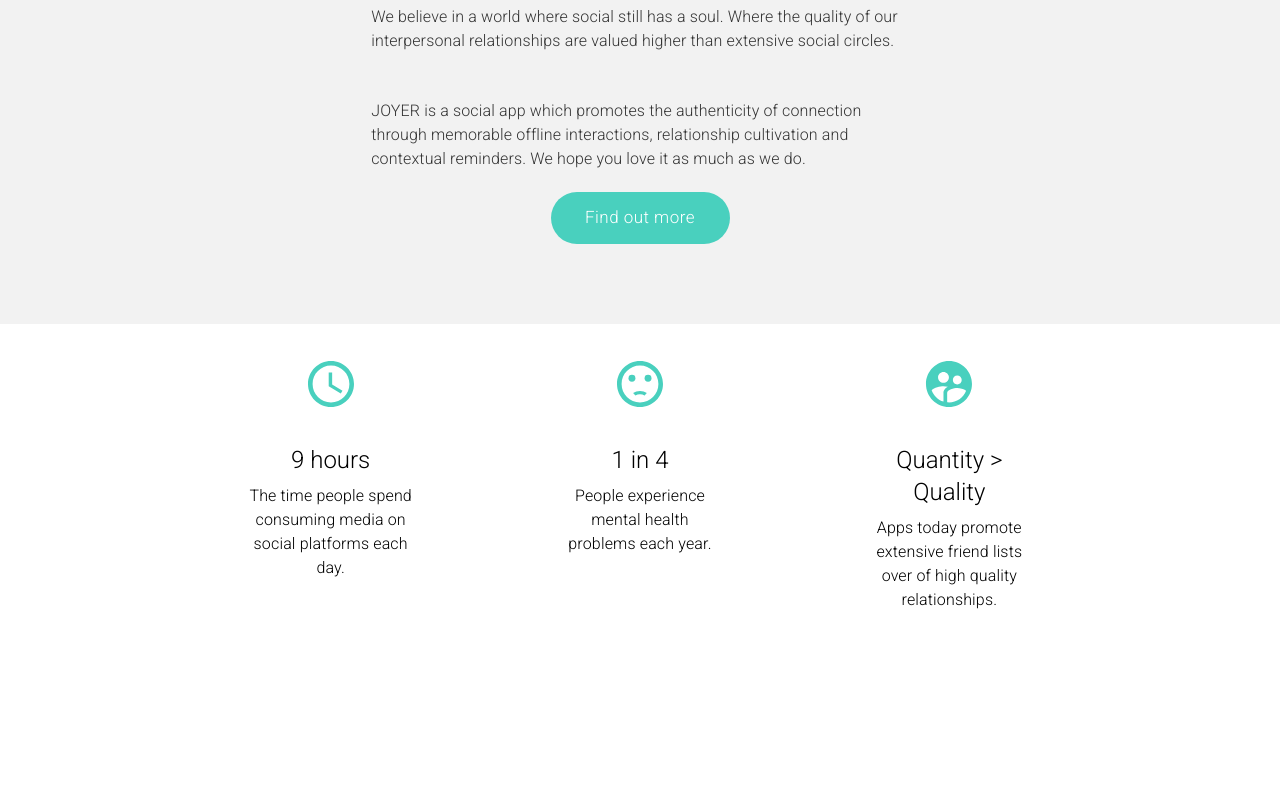
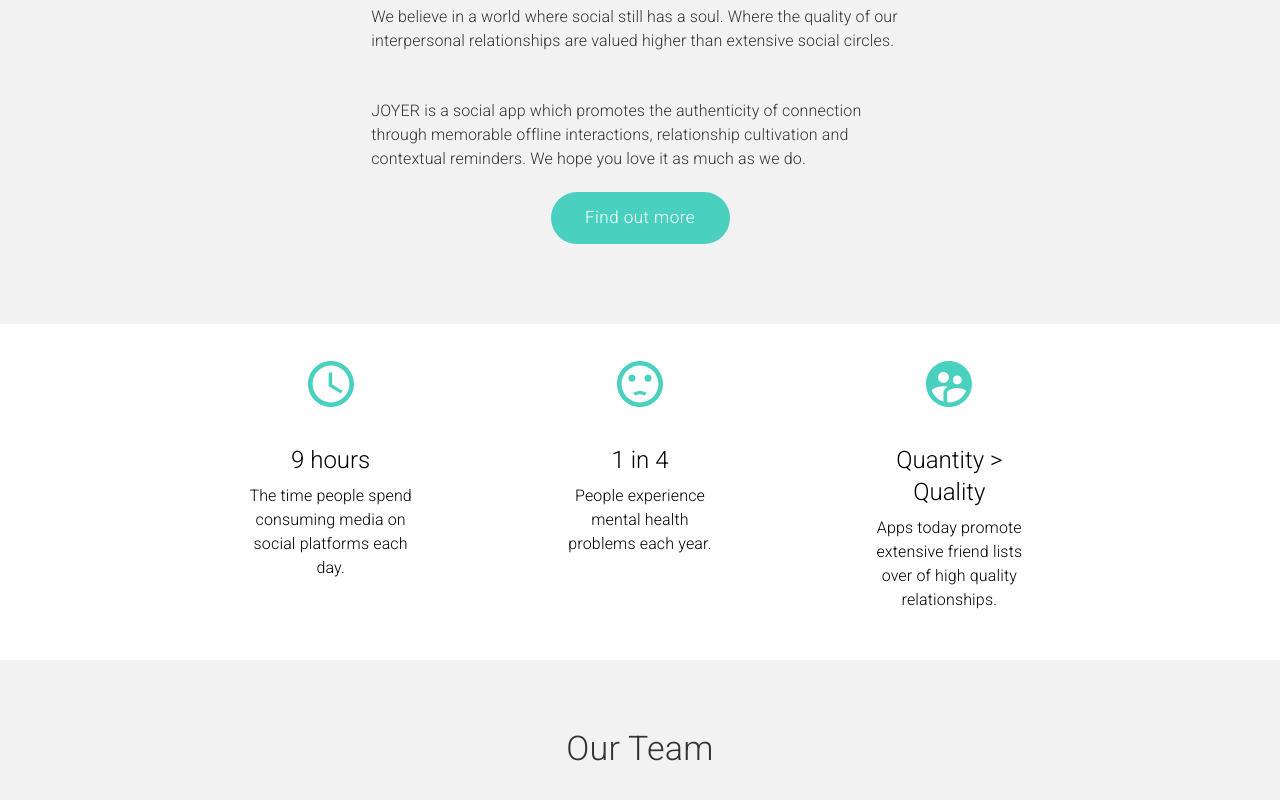
Before and after one commit to OlliePorter/joyer-site, a React (Create React App) app: page /#/about-us in a window 1280 px wide. Shown: the part 775-1575 px from the top of the page. Before the commit the page ends 1435 px from the top, so only its background shows below. Built offline with nearby package versions, Linux system fonts and the light colour scheme.

Commit message:
Create team component with title

```diff
--- a/src/components/About/About.js
+++ b/src/components/About/About.js
@@ -1,8 +1,9 @@
 import React from 'react';
 import Typography from '@material-ui/core/Typography';
-import Cover from './Cover'
-import MissionBio from './MissionBio'
-import Stats from './Stats'
+import Cover from './Cover';
+import MissionBio from './MissionBio';
+import Stats from './Stats';
+import Team from './Team';
 import { makeStyles } from '@material-ui/core/styles';
 import theme from '../../theme';
 
@@ -12,6 +13,7 @@
       <Cover/>
       <MissionBio/>
       <Stats/>
+      <Team/>
     </>
     );
 }
--- a/src/components/About/Stats.js
+++ b/src/components/About/Stats.js
@@ -10,7 +10,6 @@
 const useStyles = makeStyles({
   coverBackground: {
     backgroundColor: theme.palette.primary.light,
-    position: 'absolute',
     display: 'flex',
     flexDirection: 'column',
     alignItems: 'center',
--- /dev/null
+++ b/src/components/About/Team.js
@@ -0,0 +1,28 @@
+import React from 'react';
+import Typography from '@material-ui/core/Typography';
+import { makeStyles } from '@material-ui/core/styles';
+import theme from '../../theme';
+
+const useStyles = makeStyles({
+  teamBackground: {
+    backgroundColor: theme.palette.primary.altLight,
+    padding: '3em',
+  },
+  title: {
+    color: theme.palette.primary.altDark,
+    fontWeight: 300,
+    margin: '20px',
+  },
+});
+
+export default function Team() {
+  const classes = useStyles();
+
+    return (
+    <div className={classes.teamBackground}>
+      <Typography component="h2" variant="h4" align="center" className={classes.title}>
+        Our Team
+      </Typography>
+    </div>
+    );
+}
--- a/src/theme.js
+++ b/src/theme.js
@@ -13,6 +13,7 @@
         main: '#e91e63',
         light: '#efefef',
         dark: '#000000',
+        darkAlt: '#515151'
       },
       footer: {
         dark: '#292e31',
```
